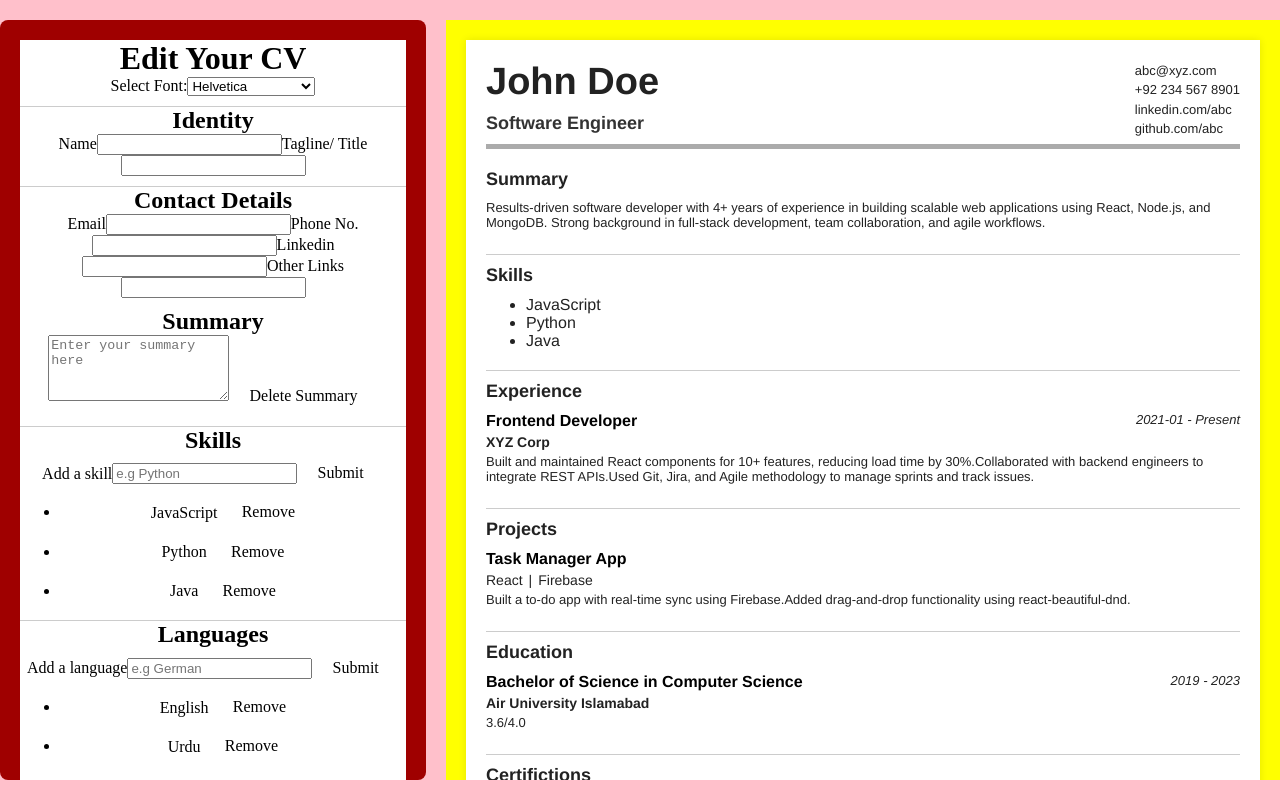
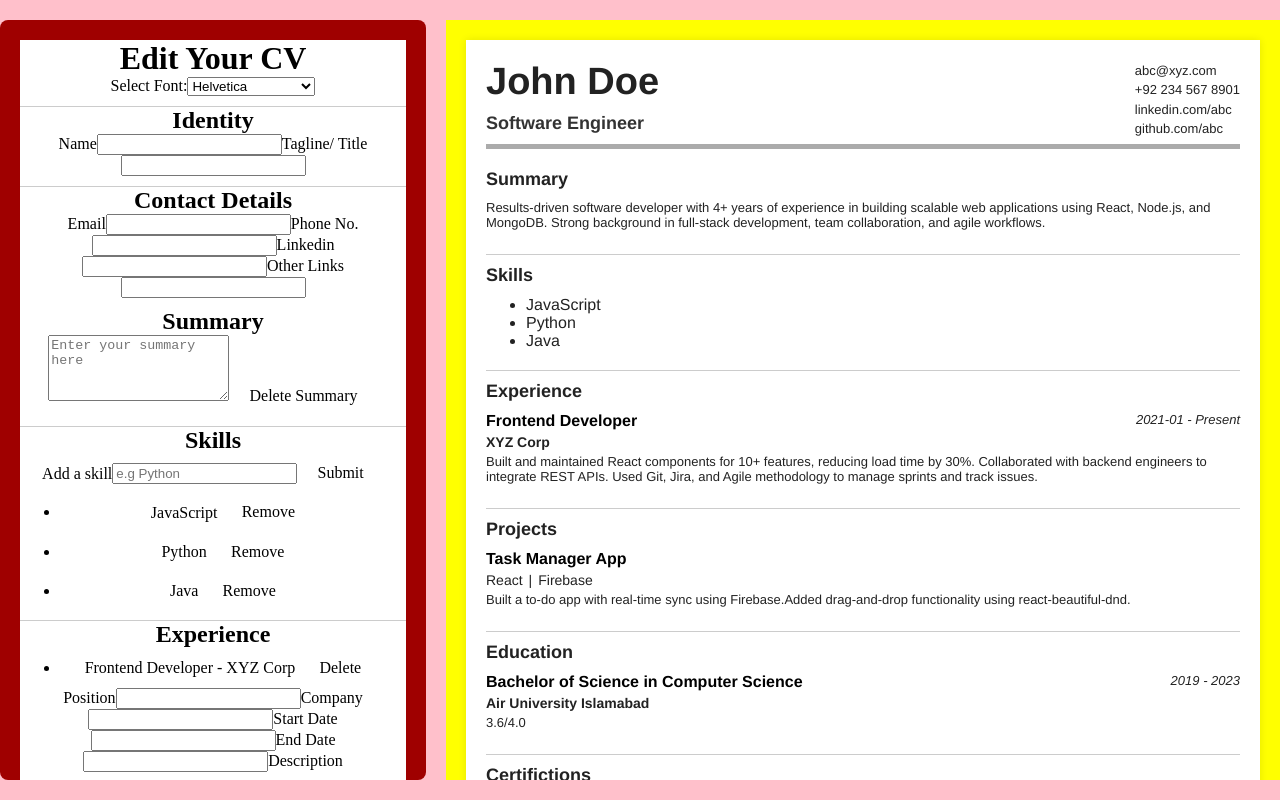
Before and after one commit to muhibk22/cv-maker, a React (Vite) app: page / in a window 1280 px wide. Built offline with nearby package versions, Linux system fonts and the light colour scheme.

Commit message:
feat: add experience form

```diff
--- a/src/App.jsx
+++ b/src/App.jsx
@@ -24,11 +24,8 @@ function App() {
         company: "XYZ Corp",
         startDate: "2021-01",
         endDate: "Present",
-        description: [
-          "Built and maintained React components for 10+ features, reducing load time by 30%.",
-          "Collaborated with backend engineers to integrate REST APIs.",
-          "Used Git, Jira, and Agile methodology to manage sprints and track issues.",
-        ],
+        description:
+          "Built and maintained React components for 10+ features, reducing load time by 30%. Collaborated with backend engineers to integrate REST APIs. Used Git, Jira, and Agile methodology to manage sprints and track issues.",
       },
     ],
     projects: [
--- a/src/components/Display.jsx
+++ b/src/components/Display.jsx
@@ -37,13 +37,14 @@ function Display({ cv, fontFamily }) {
             })}
           </ul>
         </section>
+        {(Array.isArray(cv.experience)) && cv.experience.length!==0 && (
         <section className="experience">
           <h3>
             <b>Experience</b>
           </h3>
           {cv.experience.map((experience) => {
             return (
-              <div className="experience-container" key={experience.id}>
+              <div className="experience-container" key={experience.title}>
                 <div className="inline">
                   <span className="title">
                     <h4>
@@ -64,7 +65,8 @@ function Display({ cv, fontFamily }) {
               </div>
             );
           })}
-        </section>
+        </section>)
+}
         <section className="project">
           <h3>
             <b>Projects</b>
--- /dev/null
+++ b/src/components/ExperienceForm.jsx
@@ -0,0 +1,99 @@
+import { useState } from "react";
+
+function ExperienceForm({ experience, setCv }) {
+  const [formValues, setFormValues] = useState({
+    title: experience?.title || "",
+    company: experience?.company || "",
+    startDate: experience?.startDate || "",
+    endDate: experience?.endDate || "",
+    description: experience?.description || "",
+  });
+
+  const handleChange = (e) => {
+    const { name, value } = e.target;
+    setFormValues((prev) => ({ ...prev, [name]: value }));
+  };
+
+  const handleSubmit = (e) => {
+    e.preventDefault();
+    const newExperience = { ...formValues, id: crypto.randomUUID() };
+    setCv((prevCv) => ({
+      ...prevCv,
+      experience: [...(prevCv.experience || []), newExperience],
+    }));
+  };
+  const handleDeleteExperience = (experience) => {
+    setCv((prevCv) => ({
+      ...prevCv,
+      experience: prevCv.experience.filter((e) => e.id !== experience.id),
+    }));
+  };
+  return (
+    <section className="experience-form">
+      <h2>Experience</h2>
+      <ul>
+        {experience.map((experience) => {
+          return (
+            <li key={experience.id}>
+              {experience.title} - {experience.company}{" "}
+              <button
+                type="button"
+                onClick={() => handleDeleteExperience(experience)}
+              >
+                Delete
+              </button>
+            </li>
+          );
+        })}
+      </ul>
+      <label htmlFor="experience-position"> Position</label>
+      <input
+        type="text"
+        value={formValues.title}
+        name="title"
+        onChange={handleChange}
+        maxLength={25}
+      />
+
+      <label htmlFor="experience-company">Company</label>
+      <input
+        type="text"
+        value={formValues.company}
+        name="company"
+        onChange={handleChange}
+        maxLength={25}
+      />
+
+      <label htmlFor="experience-startDate">Start Date</label>
+      <input
+        type="text"
+        value={formValues.startDate}
+        name="startDate"
+        onChange={handleChange}
+        maxLength={20}
+      />
+
+      <label htmlFor="experience-endDate">End Date</label>
+      <input
+        type="text"
+        value={formValues.endDate}
+        name="endDate"
+        onChange={handleChange}
+        maxLength={20}
+      />
+
+      <label htmlFor="experience-description">Description</label>
+      <input
+        type="text"
+        value={formValues.description}
+        name="description"
+        onChange={handleChange}
+      />
+      <button type="button" onClick={handleSubmit}>
+        Add
+      </button>
+    </section>
+  );
+}
+
+export default ExperienceForm;
--- a/src/components/Form.jsx
+++ b/src/components/Form.jsx
@@ -4,6 +4,7 @@ import IdentityForm from "./IdentityForm";
 import ContactForm from "./ContactForm";
 import Summary from "./Summary";
 import SkillsForm from "./SkillsForm";
+import ExperienceForm from "./ExperienceForm";
 import LanguagesForm from "./LanguagesForm";
 import Display from "./Display";
 
@@ -43,6 +44,7 @@ function Form({ cv, setCv }) {
             <ContactForm cv={cv.contact} setCv={setCv} />
             <Summary cv={cv.summary} setCv={setCv}/>
             <SkillsForm skills={cv.skills} setCv={setCv}/>
+            <ExperienceForm experience={cv.experience} setCv={setCv}/>
             <LanguagesForm languages={cv.languages} setCv={setCv}/>
           </form>
           <div style={{ textAlign: "center", margin: "20px 0" }}>
--- a/src/styles/Form.css
+++ b/src/styles/Form.css
@@ -19,5 +19,4 @@
     align-items: flex-start;
     overflow: scroll;
     padding: 20px;
-
 }
```
